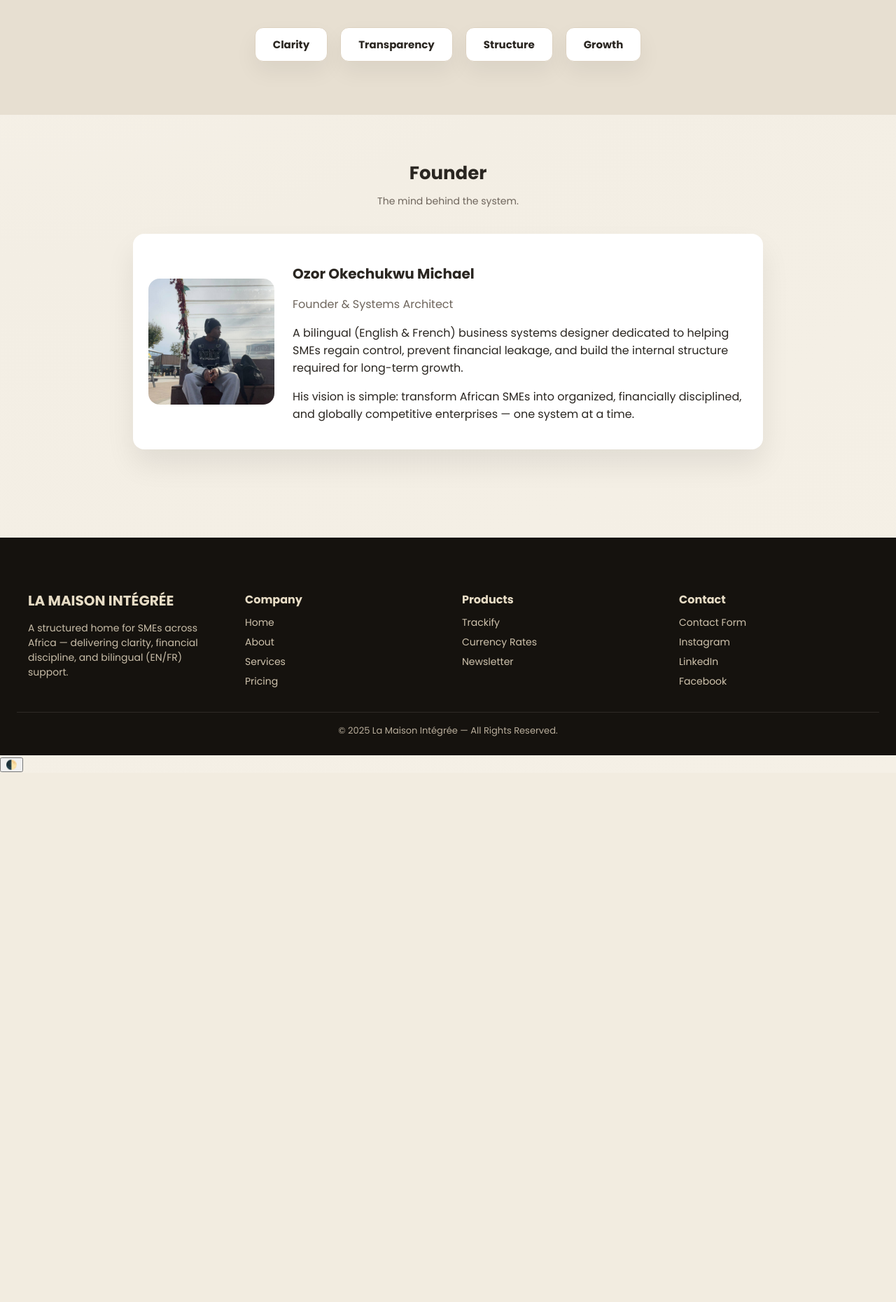
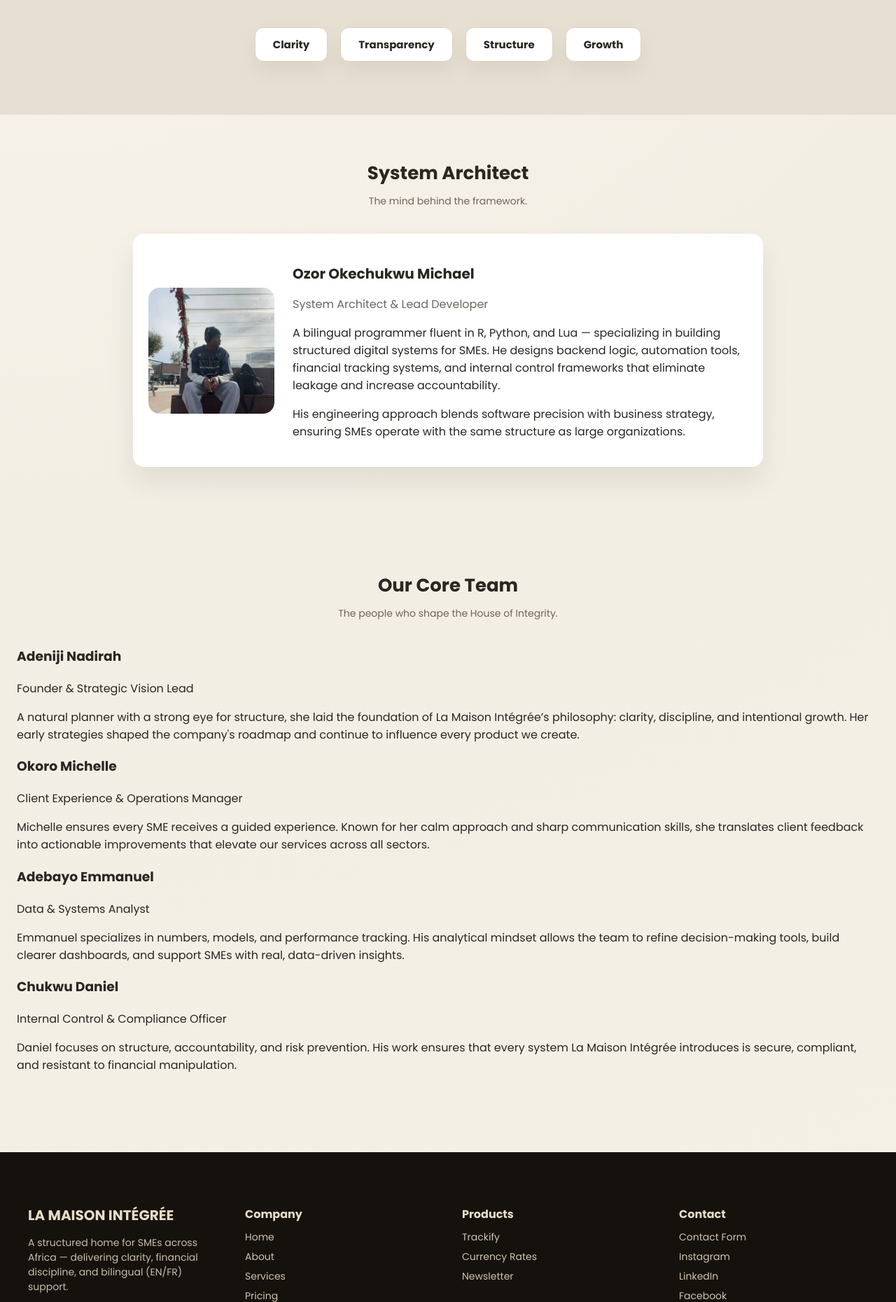
Before and after one commit to Okaeyboy0/la_maison_site, a Flask app: page /about in a window 1280 px wide. Shown: the part 974-2834 px from the top of the page at 70% size. Before the commit the page ends 2077 px from the top, so only its background shows below. Run offline with Flask 3, Linux system fonts and the light colour scheme; data that the repository does not hold is empty.

Commit message:
Updated code due to client request

```diff
--- a/templates/about.html
+++ b/templates/about.html
@@ -54,11 +54,11 @@
     </div>
 </section>
 
-<!-- ====================== FOUNDER ====================== -->
+<!-- ====================== SYSTEM ARCHITECT ====================== -->
 <section class="section" data-aos="fade-up">
     <div class="section-header">
-        <h2 class="section-title">Founder</h2>
-        <p class="section-subtitle">The mind behind the system.</p>
+        <h2 class="section-title">System Architect</h2>
+        <p class="section-subtitle">The mind behind the framework.</p>
     </div>
 
     <div class="founder-card" data-aos="fade-up">
@@ -67,19 +67,75 @@
 
         <div class="founder-info">
             <h3 class="founder-name">Ozor Okechukwu Michael</h3>
-            <p class="founder-role">Founder & Systems Architect</p>
+            <p class="founder-role">System Architect & Lead Developer</p>
 
             <p>
-                A bilingual (English & French) business systems designer dedicated to helping SMEs regain control,
-                prevent financial leakage, and build the internal structure required for long-term growth.
+                A bilingual programmer fluent in R, Python, and Lua — specializing in building structured digital
+                systems for SMEs. He designs backend logic, automation tools, financial tracking systems,
+                and internal control frameworks that eliminate leakage and increase accountability.
             </p>
 
             <p>
-                His vision is simple: transform African SMEs into organized, financially disciplined,
-                and globally competitive enterprises — one system at a time.
+                His engineering approach blends software precision with business strategy,
+                ensuring SMEs operate with the same structure as large organizations.
             </p>
         </div>
     </div>
 </section>
 
+<!-- ====================== CORE TEAM ====================== -->
+<section class="section" data-aos="fade-up">
+    <div class="section-header">
+        <h2 class="section-title">Our Core Team</h2>
+        <p class="section-subtitle">The people who shape the House of Integrity.</p>
+    </div>
+
+    <div class="team-list">
+
+        <!-- NADIRAH -->
+        <div class="team-card" data-aos="fade-up">
+            <h3 class="team-name">Adeniji Nadirah</h3>
+            <p class="team-role">Founder & Strategic Vision Lead</p>
+            <p class="team-story">
+                A natural planner with a strong eye for structure, she laid the foundation of La Maison Intégrée’s
+                philosophy: clarity, discipline, and intentional growth. Her early strategies shaped the company's
+                roadmap and continue to influence every product we create.
+            </p>
+        </div>
+
+        <!-- MICHELLE -->
+        <div class="team-card" data-aos="fade-up" data-aos-delay="50">
+            <h3 class="team-name">Okoro Michelle</h3>
+            <p class="team-role">Client Experience & Operations Manager</p>
+            <p class="team-story">
+                Michelle ensures every SME receives a guided experience. Known for her calm approach and sharp
+                communication skills, she translates client feedback into actionable improvements that elevate our
+                services across all sectors.
+            </p>
+        </div>
+
+        <!-- EMMANUEL -->
+        <div class="team-card" data-aos="fade-up" data-aos-delay="100">
+            <h3 class="team-name">Adebayo Emmanuel</h3>
+            <p class="team-role">Data & Systems Analyst</p>
+            <p class="team-story">
+                Emmanuel specializes in numbers, models, and performance tracking. His analytical mindset allows
+                the team to refine decision-making tools, build clearer dashboards, and support SMEs with real,
+                data-driven insights.
+            </p>
+        </div>
+
+        <!-- DANIEL -->
+        <div class="team-card" data-aos="fade-up" data-aos-delay="150">
+            <h3 class="team-name">Chukwu Daniel</h3>
+            <p class="team-role">Internal Control & Compliance Officer</p>
+            <p class="team-story">
+                Daniel focuses on structure, accountability, and risk prevention. His work ensures that every system
+                La Maison Intégrée introduces is secure, compliant, and resistant to financial manipulation.
+            </p>
+        </div>
+
+    </div>
+</section>
+
 {% endblock %}
```
Also changed, not shown: static/icons/icons/whatsapp.jpg (deleted), static/icons/icons/whatsapp.svg (added).
